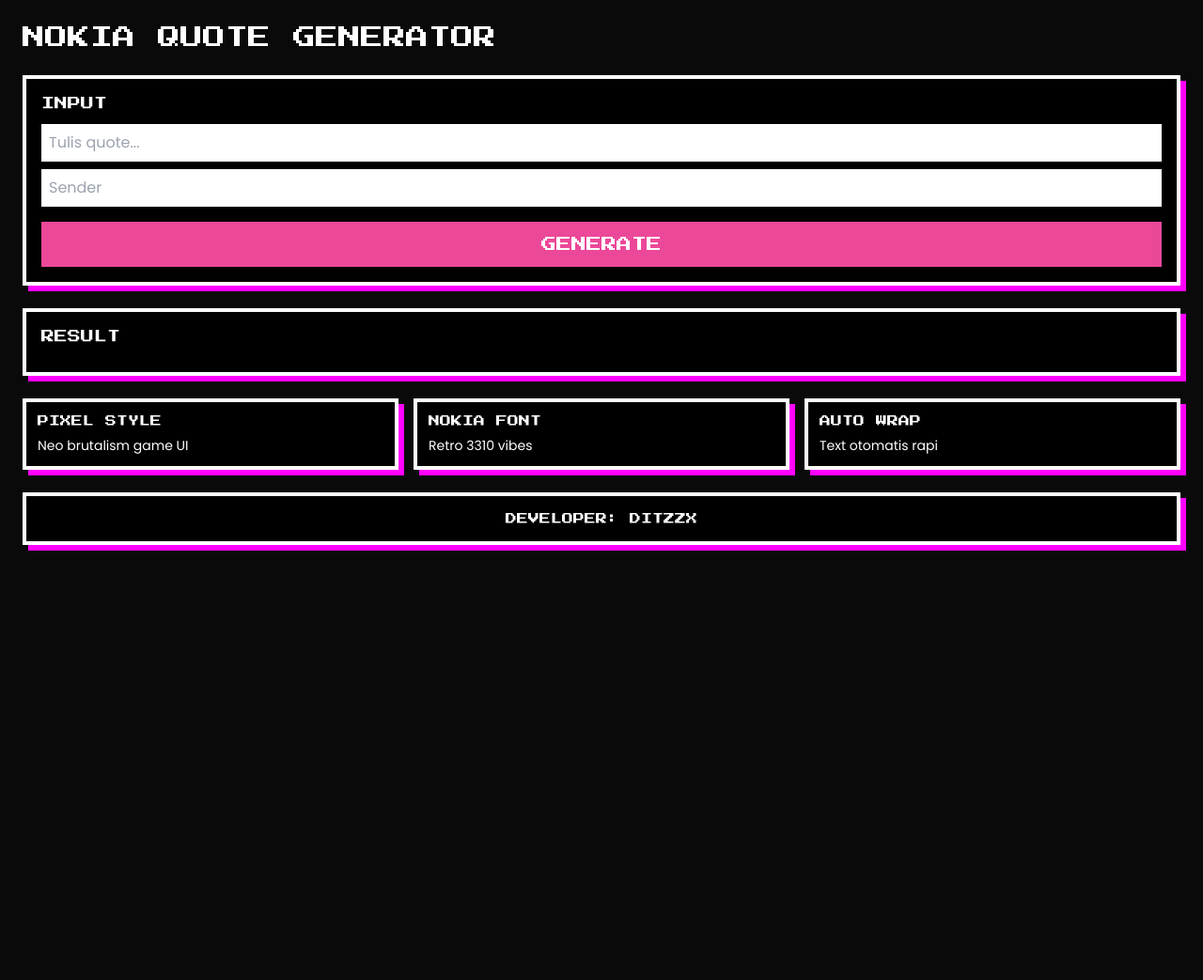
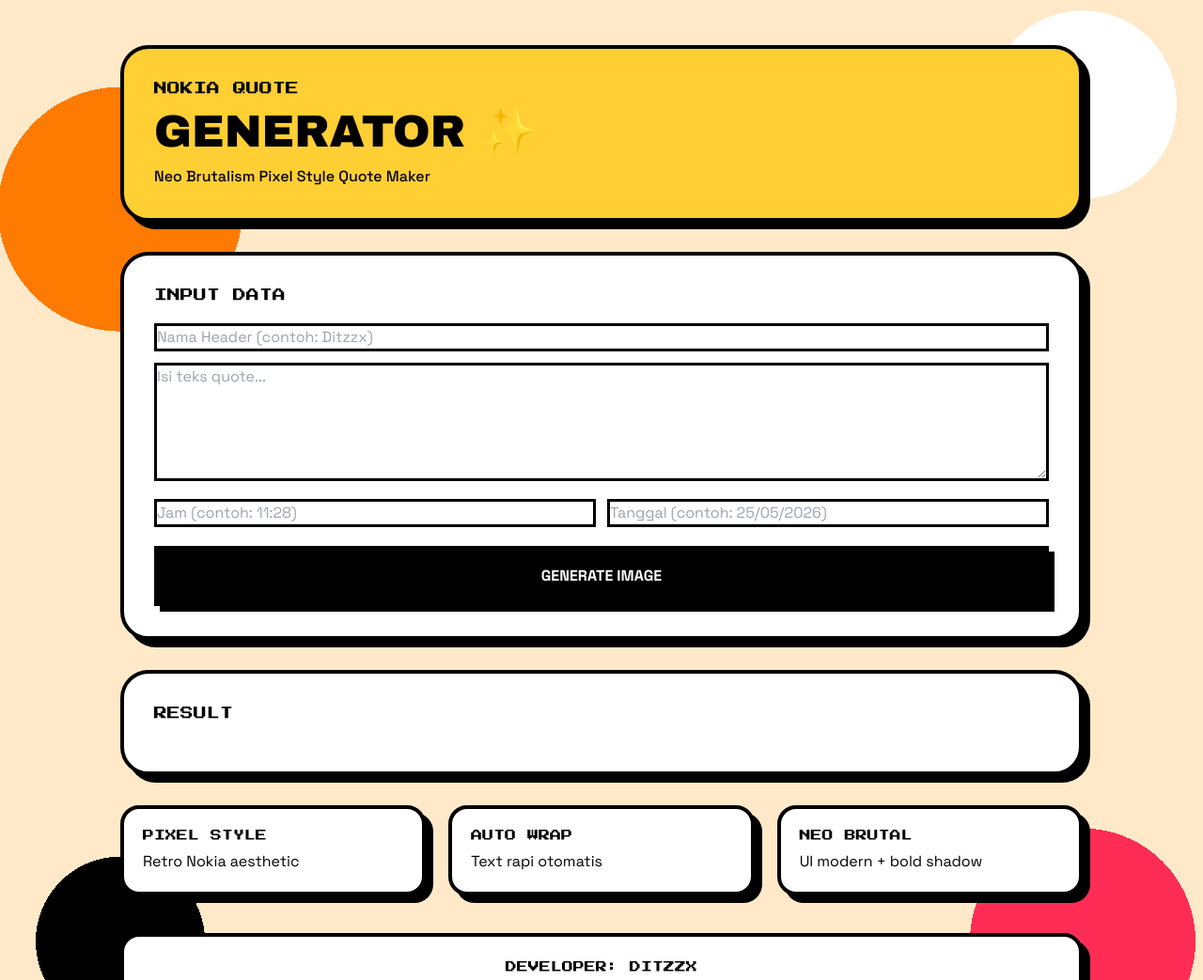
Before and after one commit to Mrchlldev/nq, a website: page public/index.html in a window 1280 px wide. Shown: the top 1043 px of the page at 94% size. Before the commit the page ends 800 px from the top, so only its background shows below. Drawn offline with nearby package versions, Linux system fonts and the light colour scheme.

Commit message:
Update index.html

```diff
--- a/public/index.html
+++ b/public/index.html
@@ -3,89 +3,139 @@
 <head>
 <meta charset="UTF-8" />
 <meta name="viewport" content="width=device-width, initial-scale=1.0"/>
+<title>Nokia Quote Generator</title>
 
-<title>Nokia Quote Generator</title>
+<link rel="preconnect" href="https://fonts.googleapis.com">
+<link rel="preconnect" href="https://fonts.gstatic.com" crossorigin>
+
+<link href="https://fonts.googleapis.com/css2?family=Archivo+Black&family=Space+Grotesk:wght@300;400;500;700&family=Press+Start+2P&display=swap" rel="stylesheet">
 
 <script src="https://cdn.tailwindcss.com"></script>
 
-<link href="https://fonts.googleapis.com/css2?family=Press+Start+2P&family=Poppins:wght@300;400;600&display=swap" rel="stylesheet"/>
-
 <style>
 body {
-  font-family: Poppins;
-  background: #0a0a0a;
-  color: white;
+  font-family: 'Space Grotesk', sans-serif;
+  background: #ffe9c9;
+  background-image:
+    radial-gradient(circle at 10% 20%, #ff7a00 0 130px, transparent 130px),
+    radial-gradient(circle at 90% 10%, #ffffff 0 100px, transparent 100px),
+    radial-gradient(circle at 90% 90%, #ff2d55 0 120px, transparent 120px),
+    radial-gradient(circle at 10% 90%, #000 0 90px, transparent 90px);
 }
-.pixel {
-  font-family: "Press Start 2P";
+
+.title-font { font-family: 'Archivo Black', sans-serif; }
+.pixel { font-family: "Press Start 2P"; }
+
+.neo-card {
+  border: 4px solid black;
+  box-shadow: 8px 8px 0px black;
+  background: white;
 }
-.neo {
-  border: 4px solid #fff;
-  box-shadow: 6px 6px 0 #ff00ff;
+
+.neo-btn {
+  border: 4px solid black;
+  box-shadow: 6px 6px 0px black;
+  transition: .2s ease;
+}
+
+.neo-btn:hover {
+  transform: translate(-2px, -2px);
+  box-shadow: 10px 10px 0px black;
+}
+
+input, textarea {
+  border: 3px solid black;
+  padding: 10px;
+  width: 100%;
+  outline: none;
 }
 </style>
 </head>
 
-<body class="p-6">
+<body>
 
-<h1 class="pixel text-2xl mb-6">NOKIA QUOTE GENERATOR</h1>
+<section class="min-h-screen px-6 py-12">
+
+  <div class="max-w-5xl mx-auto">
+
+    <!-- TITLE -->
+    <div class="neo-card rounded-[30px] bg-[#ffcf33] p-8 mb-8">
+      <div class="pixel text-sm mb-3">NOKIA QUOTE</div>
+      <h1 class="title-font text-5xl">GENERATOR ✨</h1>
+      <p class="mt-3 font-medium">Neo Brutalism Pixel Style Quote Maker</p>
+    </div>
 
     <!-- INPUT CARD -->
-<div class="neo bg-black p-4 mb-6">
-  <h2 class="pixel text-sm mb-3">INPUT</h2>
+    <div class="neo-card rounded-[30px] p-8 mb-8">
 
-  <input id="text" class="w-full p-2 text-black mb-2" placeholder="Tulis quote..." />
-  <input id="sender" class="w-full p-2 text-black mb-2" placeholder="Sender" />
+      <h2 class="pixel text-sm mb-5">INPUT DATA</h2>
 
-  <button onclick="generate()" class="pixel bg-pink-500 p-3 w-full mt-2">
-    GENERATE
+      <input id="header" placeholder="Nama Header (contoh: Ditzzx)" class="mb-3"/>
+
+      <textarea id="text" rows="5" placeholder="Isi teks quote..." class="mb-3"></textarea>
+
+      <div class="grid grid-cols-2 gap-3">
+        <input id="time" placeholder="Jam (contoh: 11:28)"/>
+        <input id="date" placeholder="Tanggal (contoh: 25/05/2026)"/>
+      </div>
+
+      <button onclick="generate()" class="neo-btn w-full mt-5 bg-black text-white py-4 font-black">
+        GENERATE IMAGE
       </button>
+
     </div>
 
     <!-- RESULT -->
-<div class="neo bg-black p-4 mb-6">
-  <h2 class="pixel text-sm mb-3">RESULT</h2>
-  <img id="result" class="w-full hidden"/>
+    <div class="neo-card rounded-[30px] p-8 mb-8">
+      <h2 class="pixel text-sm mb-5">RESULT</h2>
+      <img id="result" class="w-full hidden border-4 border-black"/>
     </div>
 
-<!-- FEATURE CARDS -->
-<div class="grid grid-cols-1 md:grid-cols-3 gap-4 mb-6">
+    <!-- FEATURE -->
+    <div class="grid md:grid-cols-3 gap-6 mb-10">
 
-  <div class="neo p-3 bg-black">
+      <div class="neo-card p-5 rounded-[20px]">
         <h3 class="pixel text-xs mb-2">PIXEL STYLE</h3>
-    <p class="text-sm">Neo brutalism game UI</p>
+        <p>Retro Nokia aesthetic</p>
       </div>
 
-  <div class="neo p-3 bg-black">
-    <h3 class="pixel text-xs mb-2">NOKIA FONT</h3>
-    <p class="text-sm">Retro 3310 vibes</p>
+      <div class="neo-card p-5 rounded-[20px]">
+        <h3 class="pixel text-xs mb-2">AUTO WRAP</h3>
+        <p>Text rapi otomatis</p>
       </div>
 
-  <div class="neo p-3 bg-black">
-    <h3 class="pixel text-xs mb-2">AUTO WRAP</h3>
-    <p class="text-sm">Text otomatis rapi</p>
+      <div class="neo-card p-5 rounded-[20px]">
+        <h3 class="pixel text-xs mb-2">NEO BRUTAL</h3>
+        <p>UI modern + bold shadow</p>
       </div>
 
     </div>
 
     <!-- FOOTER -->
-<div class="neo p-4 bg-black text-center">
-  <p class="pixel text-xs">DEVELOPER: DITZZX</p>
+    <div class="neo-card p-6 text-center rounded-[20px]">
+      <div class="pixel text-xs">DEVELOPER: DITZZX</div>
     </div>
+
+  </div>
+
+</section>
 
 <script>
 async function generate() {
+  const header = document.getElementById("header").value;
   const text = document.getElementById("text").value;
-  const sender = document.getElementById("sender").value;
+  const time = document.getElementById("time").value;
+  const date = document.getElementById("date").value;
 
   const res = await fetch("/api/generate", {
     method: "POST",
-  headers: { "Content-Type": "application/json" },
+    headers: {"Content-Type":"application/json"},
     body: JSON.stringify({
+      header,
       text,
-    sender,
-    date: "25/05/2026",
-    time: new Date().toLocaleTimeString()
+      sender: header,
+      time,
+      date
     })
   });
 
```
Lines whose indentation alone changed are shown as unchanged.
